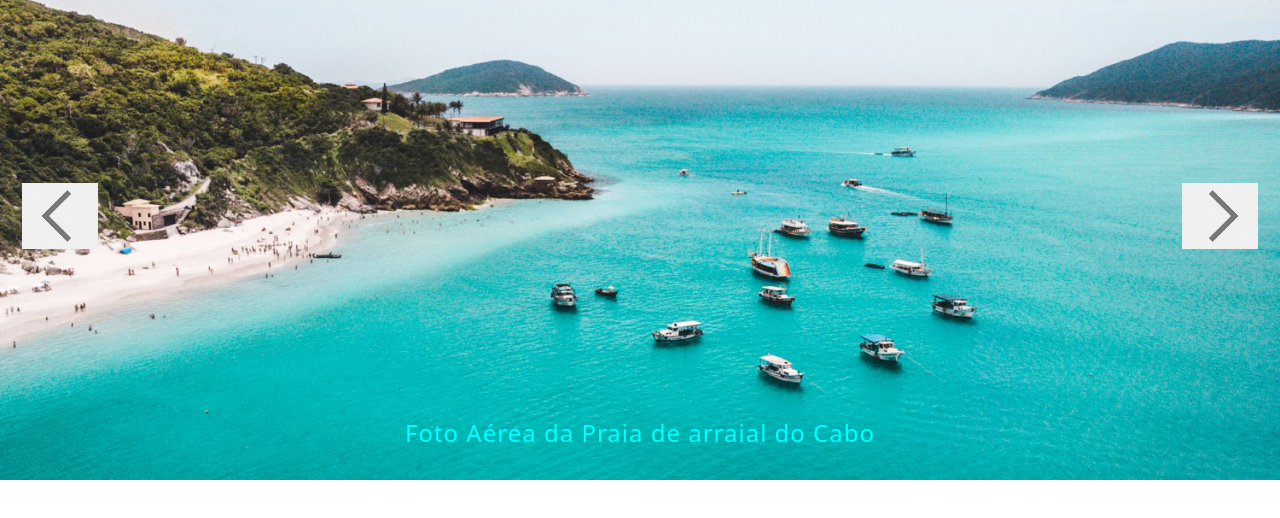
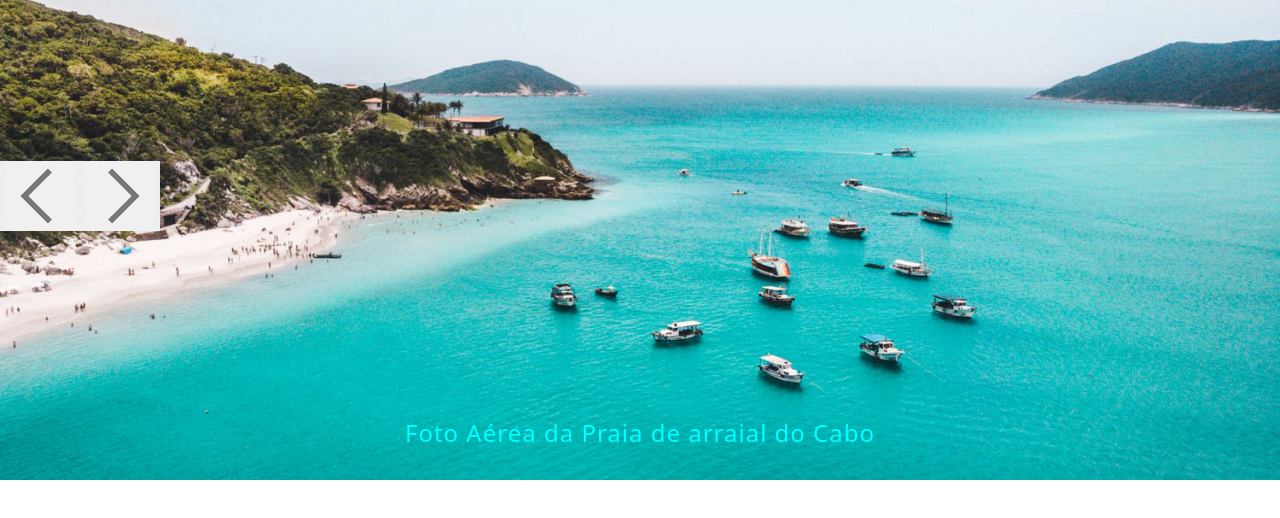
Before and after one commit to MahAzevedo/praia, a React (Vite) app: page / in a window 1280 px wide. Shown: the top 518 px of the page. Built offline with nearby package versions, Linux system fonts and the light colour scheme.

Commit message:
modified:   src/Components/Carousel/Carousel.jsx

```diff
--- a/src/Components/Carousel/Carousel.jsx
+++ b/src/Components/Carousel/Carousel.jsx
@@ -5,9 +5,6 @@ import praiaCapa from '/src/Assets/praiaCapa.jpg';
 // e funciona assim também :)
 import chevron from '/src/Assets/chevron.png';
 // import chevron from '/src/Assets/chevron1.png';
-
-
-
 
 const Carousel = () => {
   const handleLeftClick = (event) => {
--- a/src/Components/Carousel/Carousel.module.css
+++ b/src/Components/Carousel/Carousel.module.css
@@ -43,61 +43,28 @@ body {}
 }
 
 button {
-    /* background-color: transparent; */
-    /* margin-top: -18rem; */
-    /* cursor: pointer; */
-    /* justify-content: space-between; */
-    /* display: flex; */
-    /* padding: 22px; */
+    display: flex;
+    justify-content: space-between;
+    align-items: center;
     border: none;
-    /* border-radius: 55px; */
 }
+
 .buttons {
-    border: none;
-    border-radius: 55px;
+    cursor: pointer;
     margin-top: -18rem;
-    cursor: pointer;
+    display: flex;
     justify-content: space-between;
-    display: flex;
-    padding: 22px;
-
-    /* z-index: 1000; */
-    /* position: relative; */
-    /* align-items: center; */
-    /* border: none; */
-    /* background-color: transparent; */
-    /* width: 100%; */
-    /* color: transparent; */
-    /* opacity: 0; */
-    /* border-radius: 1px; */
-
-    /* margin-top: -18rem; */
-    /* z-index: 1000; */
-    /* position: relative; */
-    /* display: flex; */
-    /* align-items: center; */
-    /* justify-content: space-between; */
-    /* border: none; */
-    /* background-color: transparent; */
-    /* cursor: pointer; */
-    /* width: 100%; */
-    /* color: transparent; */
-    /* opacity: 0; */
-    /* border-radius: 1px; */
+    align-items: center;
+    width: 10rem;
 }
 .buttonLeft {}
 .buttonRight {}
 
 .buttonImgLeft {
     transform: rotate(-180deg);
-    width: 8vh;
     opacity: 0.5;
-    border: none;
-    background-color: transparent;
 }
+
 .buttonImgRight {
-    width: 8vh;
     opacity: 0.5;
-    border: none;
-    background-color: transparent;
 }
```
